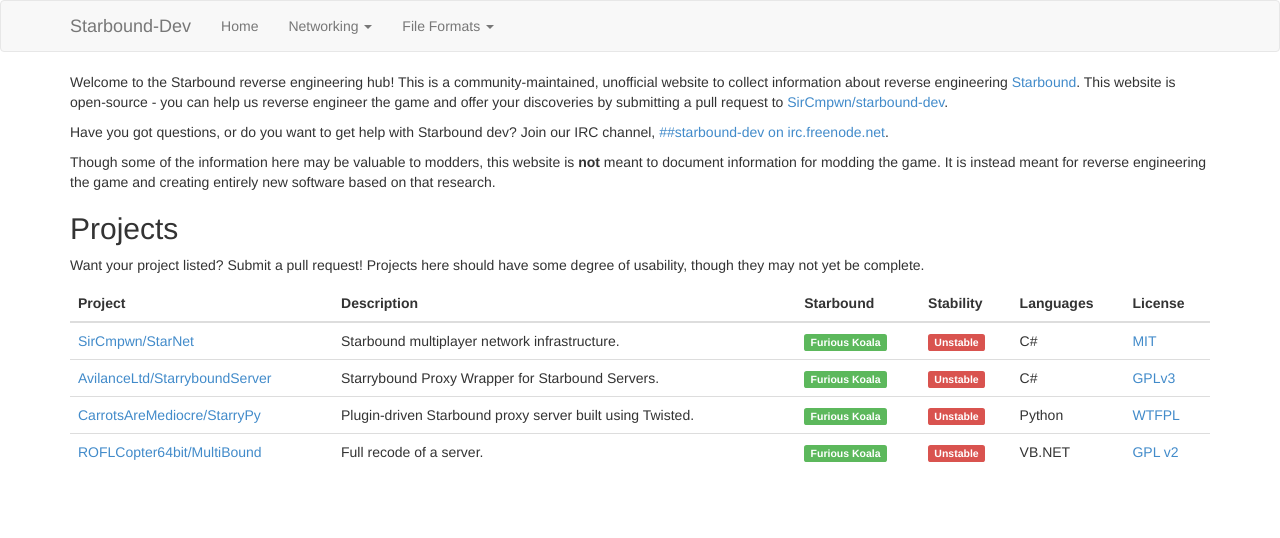
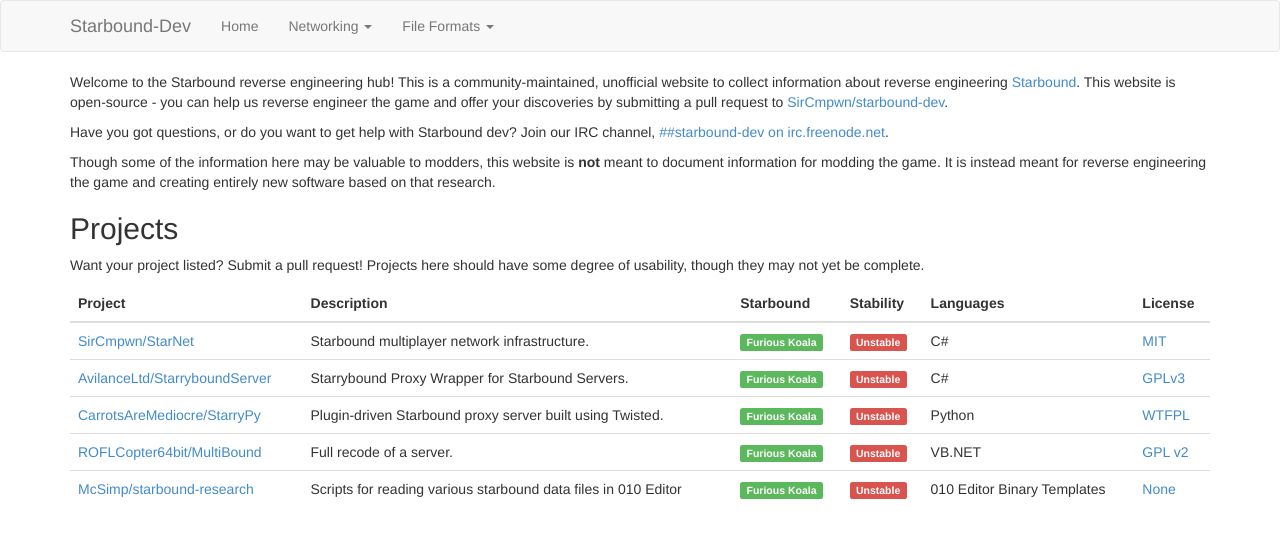
Before and after one commit to ddevault/starbound-dev, a Jekyll site: the page built from index.md, in a window 1280 px wide. Shown: the top 538 px of the page. Built offline with Jekyll 4.4.1, drawn with Linux system fonts in a browser that asks for light colours; Markdown is read by kramdown in place of the engine named in the settings.

Commit message:
Adding starbound-research project.

```diff
--- a/index.md
+++ b/index.md
@@ -62,7 +62,7 @@ yet be complete.
             <td>Python</td>
             <td><a target="_blank" href="https://github.com/CarrotsAreMediocre/StarryPy/blob/master/LICENSE">WTFPL</a></td>
         </tr>
-         <tr> <!-- MultiBound -->
+        <tr> <!-- MultiBound -->
             <td><a target="_blank" href="https://github.com/ROFLCopter64bit/MultiBound">ROFLCopter64bit/MultiBound</a></td>
             <td>Full recode of a server.</td>
             <td><span class="label label-success">Furious Koala</span></td>
@@ -70,5 +70,13 @@ yet be complete.
             <td>VB.NET</td>
             <td><a target="_blank" href="https://github.com/ROFLCopter64bit/MultiBound/blob/master/LICENSE">GPL v2</a></td>
         </tr>
+		<tr> <!-- starbound-research -->
+            <td><a target="_blank" href="https://github.com/McSimp/starbound-research">McSimp/starbound-research</a></td>
+            <td>Scripts for reading various starbound data files in 010 Editor</td>
+            <td><span class="label label-success">Furious Koala</span></td>
+            <td><span class="label label-danger">Unstable</span></td>
+            <td>010 Editor Binary Templates</td>
+            <td><a target="_blank" href="https://github.com/McSimp/starbound-research/blob/master/README.md">None</a></td>
+        </tr>
     </tbody>
 </table>
```
